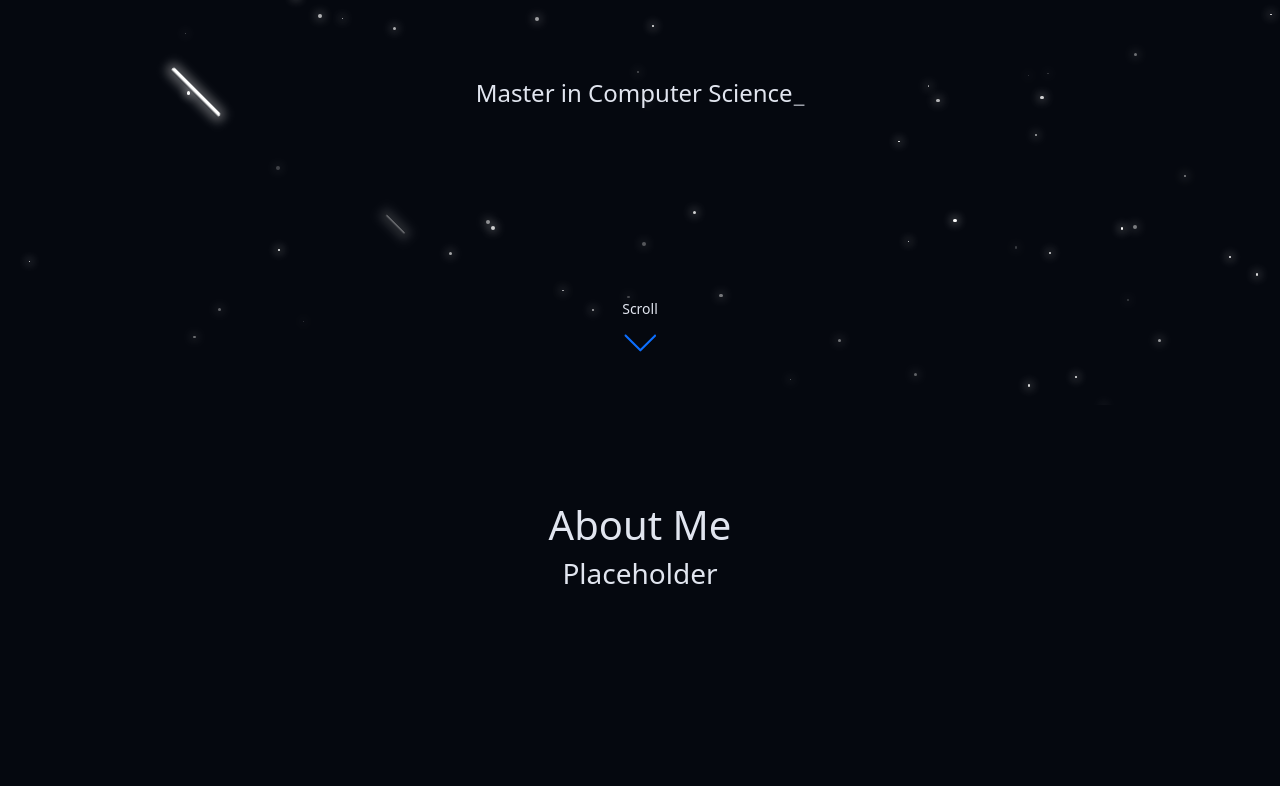
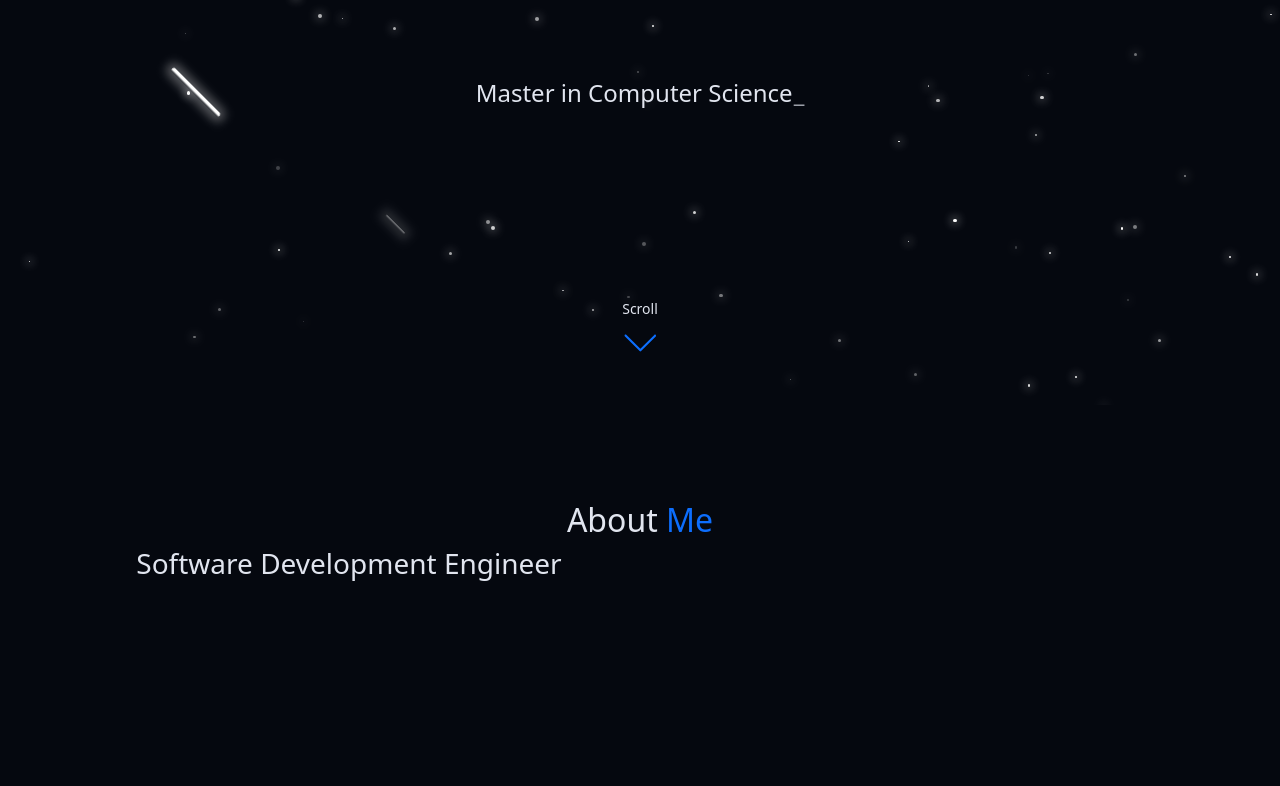
Before and after one commit to denimdatta/denimdatta.github.io, a React (Vite) app: page / in a window 1280 px wide. Shown: the part 395-1181 px from the top of the page. Built offline with nearby package versions, Linux system fonts and the light colour scheme.

Commit message:
Add Structure for AboutMe Section

```diff
--- a/src/components/AboutMe.tsx
+++ b/src/components/AboutMe.tsx
@@ -1,10 +1,23 @@
+import {CN} from "../lib/Utils.ts";
+
 function AboutMe() {
     return (
-        <section id ="about"
-            className="relative px-4 py-24">
-            <div className="row text-center">
-                <h1>About Me</h1>
-                <h3>Placeholder</h3>
+        <section id ="about" className="relative px-4 py-24">
+            {" "}
+            <div className="container mx-auto max-w-5xl">
+                <h2 className={CN("text-3xl md:text-4xl font-bold mb-12 text-center")}>
+                    About <span className="text-primary">Me</span>
+                </h2>
+
+                <div className={CN("grid grid-cols-1 md:grid-cols-2 gap-12 items-center")}>
+
+                    <div className="space-y-6">
+                        <h3 className={CN("text-2xl font-semibold")}>Software Development Engineer</h3>
+                    </div>
+
+                    <div className={CN("grid grid-cols-1 gap-6")}>
+                    </div>
+                </div>
             </div>
         </section>
     );
```
